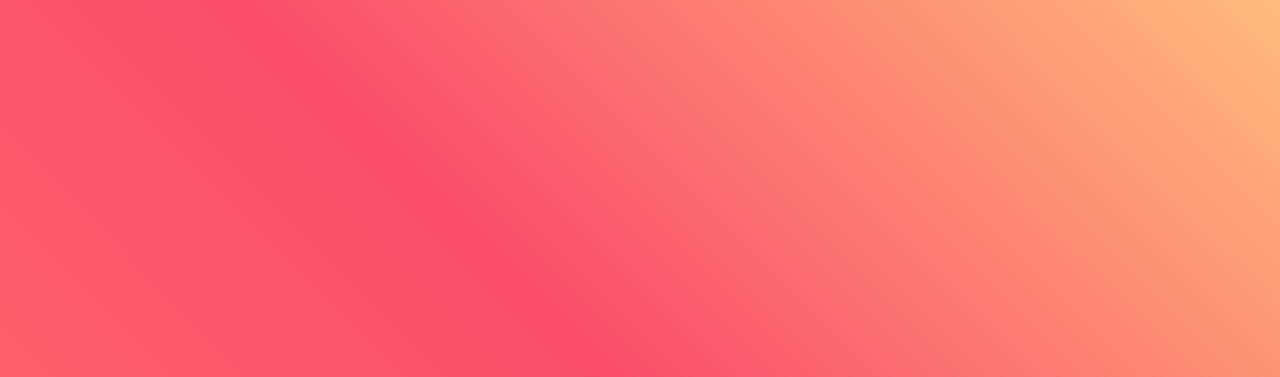
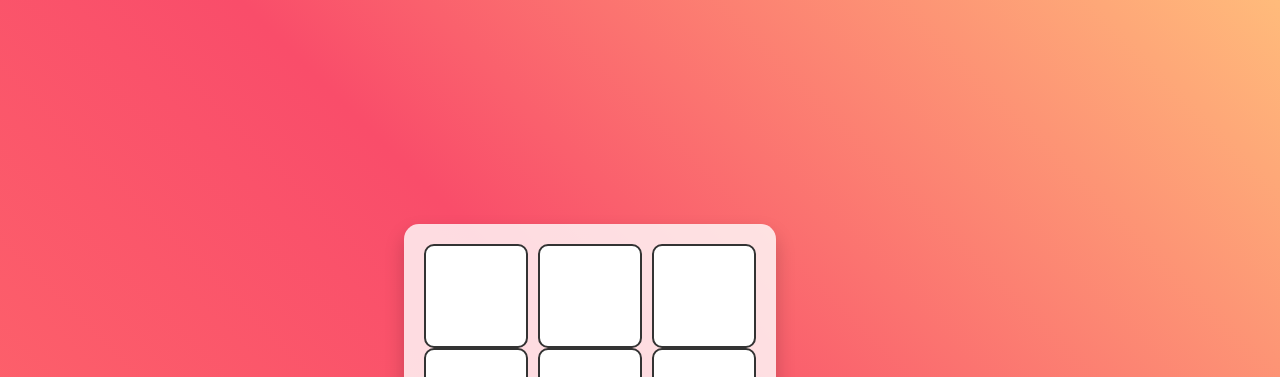
Before and after one commit to rajat-porwal/Tic-Tac-Toe, a plain HTML site: page index.html in a window 1280 px wide. Shown: the top 377 px of the page. Drawn offline with Linux system fonts and the light colour scheme.

Commit message:
add css for gamebox-class

```diff
--- a/styles.css
+++ b/styles.css
@@ -17,3 +17,19 @@ body {
     border-radius: 15px;
     box-shadow: 0 10px 20px rgba(0, 0, 0, 0.2);
 }
+
+.game-box {
+    width: 100px;
+    height: 100px;
+    display: flex;
+    justify-content: center;
+    align-items: center;
+    background: #fff;
+    border: 2px solid #333;
+    border-radius: 10px;
+    font-size: 2rem;
+    font-weight: bold;
+    color: #333;
+    cursor: pointer;
+    transition: background 0.3s, color 0.3s, transform 0.3s;
+}
```
